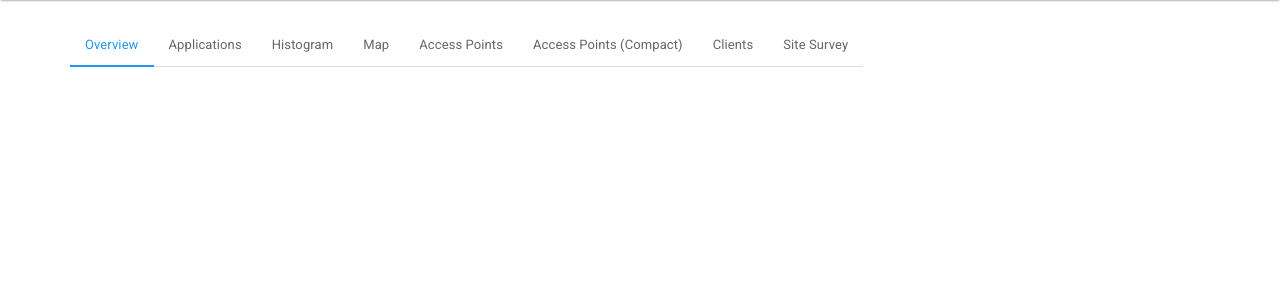
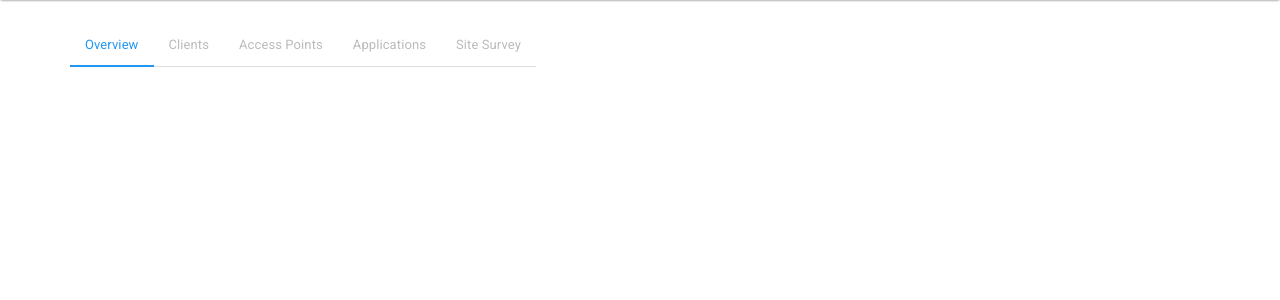
Before and after one commit to blackboat/CustomerPortal, a Django app: template CustomerPortal/templates/networks/detail.html in a window 1280 px wide. Shown: the part 64-364 px from the top of the page. Run offline with Django 3.2, Linux system fonts and the light colour scheme; the template is opened without the code that fills it, so the values that code supplies are empty; some libraries are stand-ins or nearby versions.

Commit message:
modify tabs on detail page

```diff
--- a/CustomerPortal/templates/networks/detail.html
+++ b/CustomerPortal/templates/networks/detail.html
@@ -31,71 +31,63 @@
 
   <!-- Nav tabs -->
   <ul class="nav nav-tabs network-detail-tabs" role="tablist">
-    <li role="presentation" class="active"><a href="#portalApplicationPieChart" data-portalid="portal-ApplicationPieChart" aria-controls="portalApplicationPieChart" role="tab" data-toggle="tab">Overview</a></li>
-    <li role="presentation"><a href="#portalApplicationTable" data-portalid="portal-ApplicationTable" aria-controls="portalApplicationTable" role="tab" data-toggle="tab">Applications</a></li>
-    <li role="presentation"><a href="#portalNetworkHistogram" data-portalid="portal-NetworkHistogram" aria-controls="portalNetworkHistogram" role="tab" data-toggle="tab">Histogram</a></li>
-    <li role="presentation"><a href="#portalNetworkMap" data-portalid="portal-NetworkMap" aria-controls="portalNetworkMap" role="tab" data-toggle="tab">Map</a></li>
-    <li role="presentation"><a href="#portalNodeTable" data-portalid="portal-NodeTable" aria-controls="portalNodeTable" role="tab" data-toggle="tab">Access Points</a></li>
-    <li role="presentation"><a href="#portalNodeTableCompact" data-portalid="portal-NodeTableCompact" aria-controls="portalNodeTableCompact" role="tab" data-toggle="tab">Access Points (Compact)</a></li>
-    <li role="presentation"><a href="#portalClientTable" data-portalid="portal-ClientTable" aria-controls="portalClientTable" role="tab" data-toggle="tab">Clients</a></li>
-    <li role="presentation"><a href="#portalSurveyTable" data-portalid="portal-SurveyTable" aria-controls="portalSurveyTable" role="tab" data-toggle="tab">Site Survey</a></li>
+    <li role="presentation" class="active"><a href="#portalOverview" data-toggle="tab">Overview</a></li>
+    <li role="presentation" class="disabled"><a href="#portalClients" data-toggle="tab">Clients</a></li>
+    <li role="presentation" class="disabled"><a href="#portalAccessPoints" data-toggle="tab">Access Points</a></li>
+    <li role="presentation" class="disabled"><a href="#portalApplications" data-toggle="tab">Applications</a></li>
+    <li role="presentation" class="disabled"><a href="#portalSiteSurvey" data-toggle="tab">Site Survey</a></li>
   </ul>
 
   <!-- Tab panes -->
   <div class="tab-content portal-network-details">
     <!-- Application data pie chart -->
-    <div role="tabpanel" class="tab-pane active" id="portalApplicationPieChart">
+    <div role="tabpanel" class="tab-pane active" id="portalOverview">
+      <div class="portal-NetworkHistogram"></div>
       <div class="portal-ApplicationPieChart"></div>
+      <div class="portal-NetworkMap"></div>
     </div>
 
     <!-- Application data sortable table -->
-    <div role="tabpanel" class="tab-pane" id="portalApplicationTable">
+    <div role="tabpanel" class="tab-pane" id="portalClients">
+      <div class="portal-ClientTable"></div>
+    </div>
+
+    <!-- Network usage histogram -->
+    <div role="tabpanel" class="tab-pane" id="portalAccessPoints">
+      <div class="portal-NetworkMap2"></div>
+      <div class="portal-NodeTable"></div>
+    </div>
+
+    <!-- Network map -->
+    <div role="tabpanel" class="tab-pane" id="portalApplications">
+      <!-- Application data pie chart -->
+      <div class="portal-ApplicationPieChart2"></div>
+      <!-- Application data sortable table -->
       <div class="portal-ApplicationTable"></div>
     </div>
 
-    <!-- Network usage histogram -->
-    <div role="tabpanel" class="tab-pane" id="portalNetworkHistogram">
-      <div class="portal-NetworkHistogram"></div>
-    </div>
-
-    <!-- Network map -->
-    <div role="tabpanel" class="tab-pane" id="portalNetworkMap">
-      <div class="portal-NetworkMap"></div>
-    </div>
-
     <!-- Access point sortable table -->
-    <div role="tabpanel" class="tab-pane" id="portalNodeTable">
-      <div class="portal-NodeTable"></div>
-    </div>
-
-    <!-- Access point sortable table with some columns removed for compactness -->
-    <div role="tabpanel" class="tab-pane" id="portalNodeTableCompact">
-      <div class="portal-NodeTableCompact"></div>
-    </div>
-
-    <!-- Client sortable table -->
-    <div role="tabpanel" class="tab-pane" id="portalClientTable">
-      <div class="portal-ClientTable"></div>
-    </div>
-
+    <div role="tabpanel" class="tab-pane" id="portalSiteSurvey">
       <!-- Site survey sortable table -->
-    <div role="tabpanel" class="tab-pane" id="portalSurveyTable">
       <div class="portal-SurveyTable"></div>
     </div>
   </div>
 </div>
   <script language="javascript">
 var detailLoads = {};
-  $(".network-detail-tabs a").click(function () {
+    $(".network-detail-tabs a[data-toggle=tab]").click(function (e) {
+        if ($(this).parent().hasClass("disabled")) {
+          e.preventDefault();
+          return false;
+        }
         var obj = this;
         setTimeout(function () {
-      var objID = $(obj).attr("href").substring(1);
-      var portalId = $(obj).data("portalid");
-      console.log(objID, $('#' + objID).width());
-      if (!detailLoads[portalId]) {
-        detailLoads[portalId] = cloudtrax.reload(portalId);
+          var tabID = $(obj).attr("href").substring(1);
+          if (!detailLoads[tabID]) {
+            detailLoads[tabID] = cloudtrax.reload(portalTabs[tabID]);
           }
         },10);
+        return true;
     });
   </script>
 {% endblock %}
```
Also changed, not shown: CustomerPortal/static/js/pull-data.js (+43 -3 lines). Lines whose indentation alone changed are shown as unchanged.
